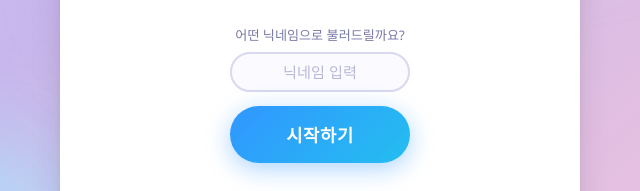
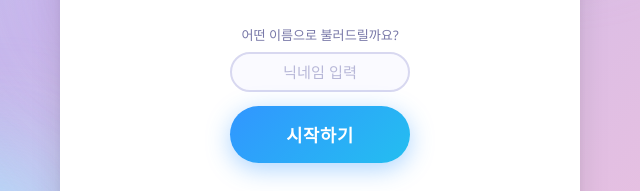
Before and after one commit to sooleen-nam/picture-tarot, a plain HTML site: page index.html in a window 1280 px wide. Shown: the part 413-604 px from the top of the page, 320-960 px from the left. Drawn offline with Linux system fonts and the light colour scheme; a web font is replaced by a local one.

Commit message:
Change nickname label text to '어떤 이름으로 불러드릴까요?'

```diff
--- a/index.html
+++ b/index.html
@@ -1113,7 +1113,7 @@ function renderIntro() {
             당신의 숨겨진 성향을 알려드릴게요!
           </p>
           <div class="nickname-wrap">
-            <span class="nickname-label">어떤 닉네임으로 불러드릴까요?</span>
+            <span class="nickname-label">어떤 이름으로 불러드릴까요?</span>
             <div class="nickname-row">
               <input class="nickname-input" id="nicknameInput" type="text" maxlength="10" placeholder="닉네임 입력" value="" />
             </div>
```
